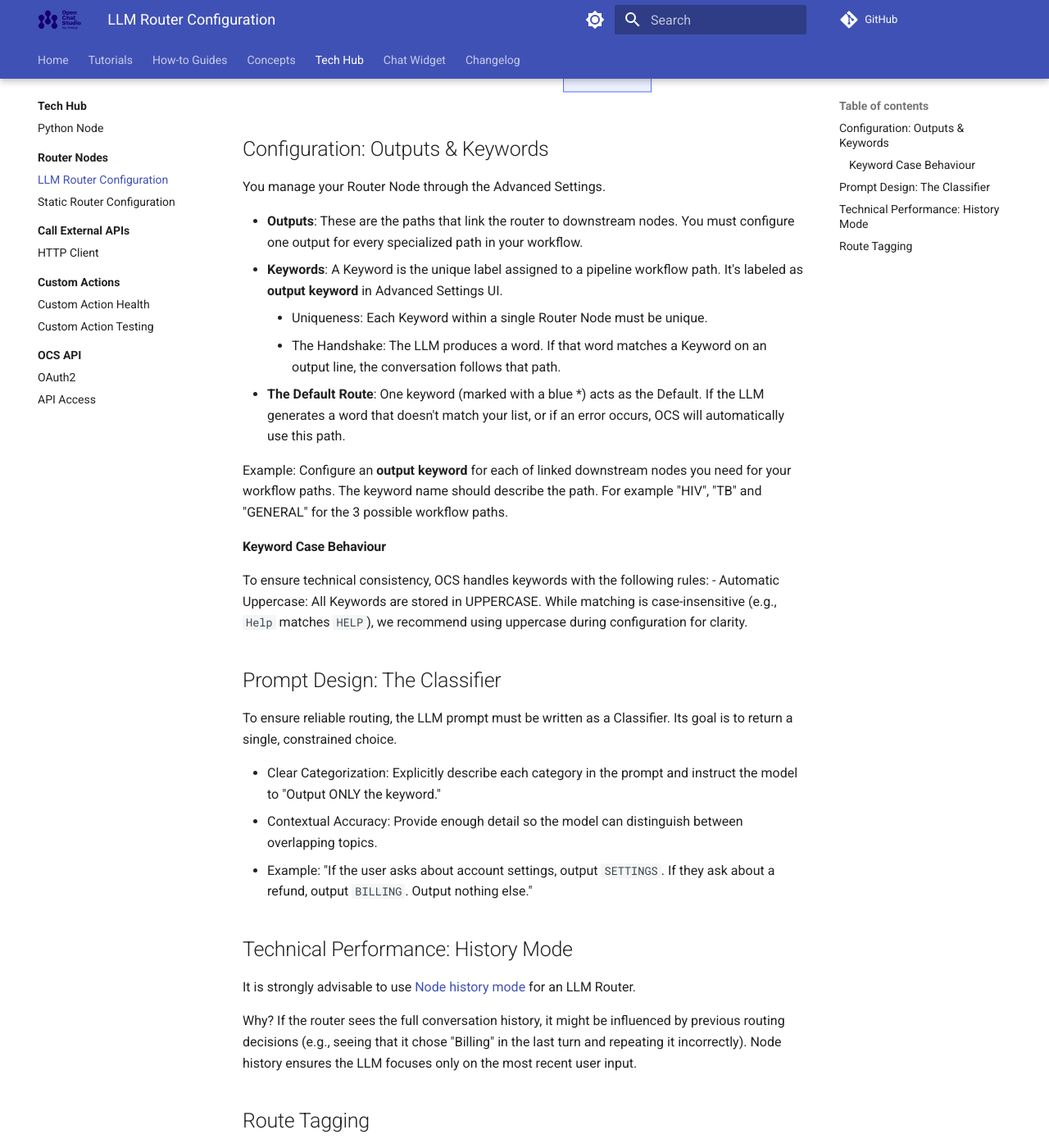
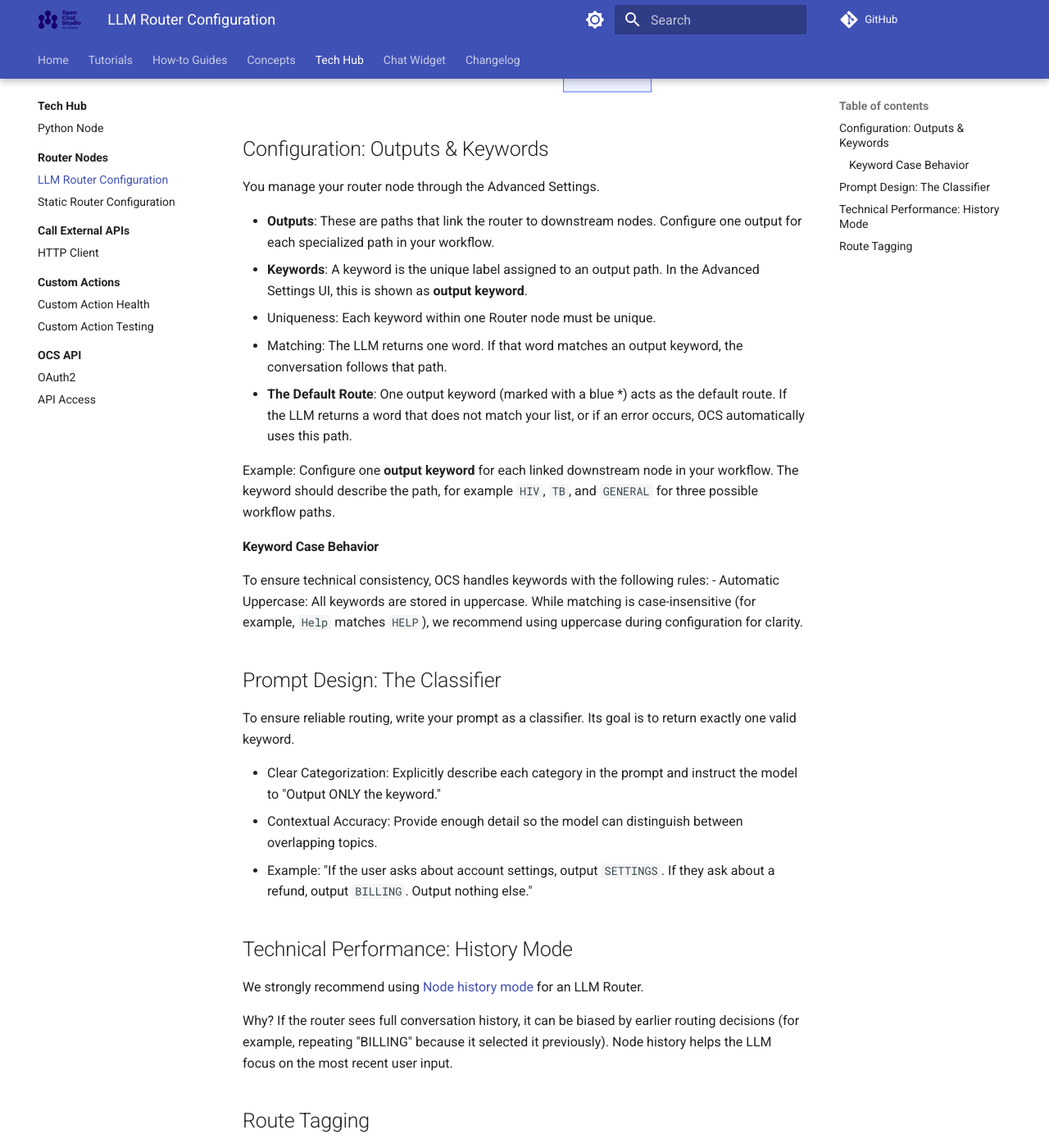
Before and after one commit to dimagi/open-chat-studio-docs, an MkDocs documentation site: the page built from docs/tech-hub/routers/llm_router.md, in a window 1280 px wide and 1400 px high, scrolled down 374 px. Shown: the whole window at 82% size. Built offline with MkDocs 1.6.1 and Material for MkDocs 9.7.7, drawn with Linux system fonts in a browser that asks for light colours; a script that is not in the unit is left out; comment, search, counter and statistics services are not loaded; some of the changed text lies outside the part shown.

Commit message:
Grammar and consistent tone AI review updates
Co-authored-by: Copilot <copilot@github.com>

````diff
--- a/docs/tech-hub/routers/llm_router.md
+++ b/docs/tech-hub/routers/llm_router.md
@@ -1,6 +1,6 @@
 # LLM Router Configuration
 
-The LLM Router uses an AI model to analyze an incoming message and classify it into a specific category. This category must match one of your defined **output keywords** to successfully hand off the conversation to a linked downstream node.
+The LLM Router uses an AI model to analyze an incoming message and classify it into a specific category. This category must match one of your defined **output keywords** so the conversation is routed to the correct downstream node.
 
 ```mermaid
 flowchart LR
@@ -12,23 +12,23 @@ flowchart LR
 ```
 
 ## Configuration: Outputs & Keywords
-You manage your Router Node through the Advanced Settings.
+You manage your router node through the Advanced Settings.
 
-- **Outputs**: These are the paths that link the router to downstream nodes. You must configure one output for every specialized path in your workflow.
-- **Keywords**: A Keyword is the unique label assigned to a pipeline workflow path. It's labeled as **output keyword** in Advanced Settings UI.
-    - Uniqueness: Each Keyword within a single Router Node must be unique.
-    - The Handshake: The LLM produces a word. If that word matches a Keyword on an output line, the conversation follows that path.
-- **The Default Route**: One keyword (marked with a blue *) acts as the Default. If the LLM generates a word that doesn't match your list, or if an error occurs, OCS will automatically use this path.
+- **Outputs**: These are paths that link the router to downstream nodes. Configure one output for each specialized path in your workflow.
+- **Keywords**: A keyword is the unique label assigned to an output path. In the Advanced Settings UI, this is shown as **output keyword**.
+  - Uniqueness: Each keyword within one Router node must be unique.
+  - Matching: The LLM returns one word. If that word matches an output keyword, the conversation follows that path.
+- **The Default Route**: One output keyword (marked with a blue *) acts as the default route. If the LLM returns a word that does not match your list, or if an error occurs, OCS automatically uses this path.
 
-Example: Configure an **output keyword** for each of linked downstream nodes you need for your workflow paths. The keyword name should describe the path. For example "HIV", "TB" and "GENERAL" for the 3 possible workflow paths.
+Example: Configure one **output keyword** for each linked downstream node in your workflow. The keyword should describe the path, for example `HIV`, `TB`, and `GENERAL` for three possible workflow paths.
 
-#### Keyword Case Behaviour
+#### Keyword Case Behavior
 To ensure technical consistency, OCS handles keywords with the following rules:
-- Automatic Uppercase: All Keywords are stored in UPPERCASE. While matching is case-insensitive (e.g., `Help` matches `HELP`), we recommend using uppercase during configuration for clarity.
+- Automatic Uppercase: All keywords are stored in uppercase. While matching is case-insensitive (for example, `Help` matches `HELP`), we recommend using uppercase during configuration for clarity.
 
 ## Prompt Design: The Classifier
 
-To ensure reliable routing, the LLM prompt must be written as a Classifier. Its goal is to return a single, constrained choice.
+To ensure reliable routing, write your prompt as a classifier. Its goal is to return exactly one valid keyword.
 
 - Clear Categorization: Explicitly describe each category in the prompt and instruct the model to "Output ONLY the keyword."
 - Contextual Accuracy: Provide enough detail so the model can distinguish between overlapping topics.
@@ -36,9 +36,9 @@ To ensure reliable routing, the LLM prompt must be written as a Classifier. Its
 
 
 ## Technical Performance: History Mode
-It is strongly advisable to use [Node history mode](../../concepts/pipelines/history.md#node) for an LLM Router.
+We strongly recommend using [Node history mode](../../concepts/pipelines/history.md#node) for an LLM Router.
 
-Why? If the router sees the full conversation history, it might be influenced by previous routing decisions (e.g., seeing that it chose "Billing" in the last turn and repeating it incorrectly). Node history ensures the LLM focuses only on the most recent user input.
+Why? If the router sees full conversation history, it can be biased by earlier routing decisions (for example, repeating "BILLING" because it selected it previously). Node history helps the LLM focus on the most recent user input.
 
 ## Route Tagging
 
````
Also changed, not shown: docs/concepts/pipelines/nodes.md (+1 -1 lines), docs/concepts/pipelines/router_nodes.md (+11 -11 lines), docs/tech-hub/routers/index.md (+11 -11 lines), docs/tech-hub/routers/static_router.md (+10 -10 lines).
